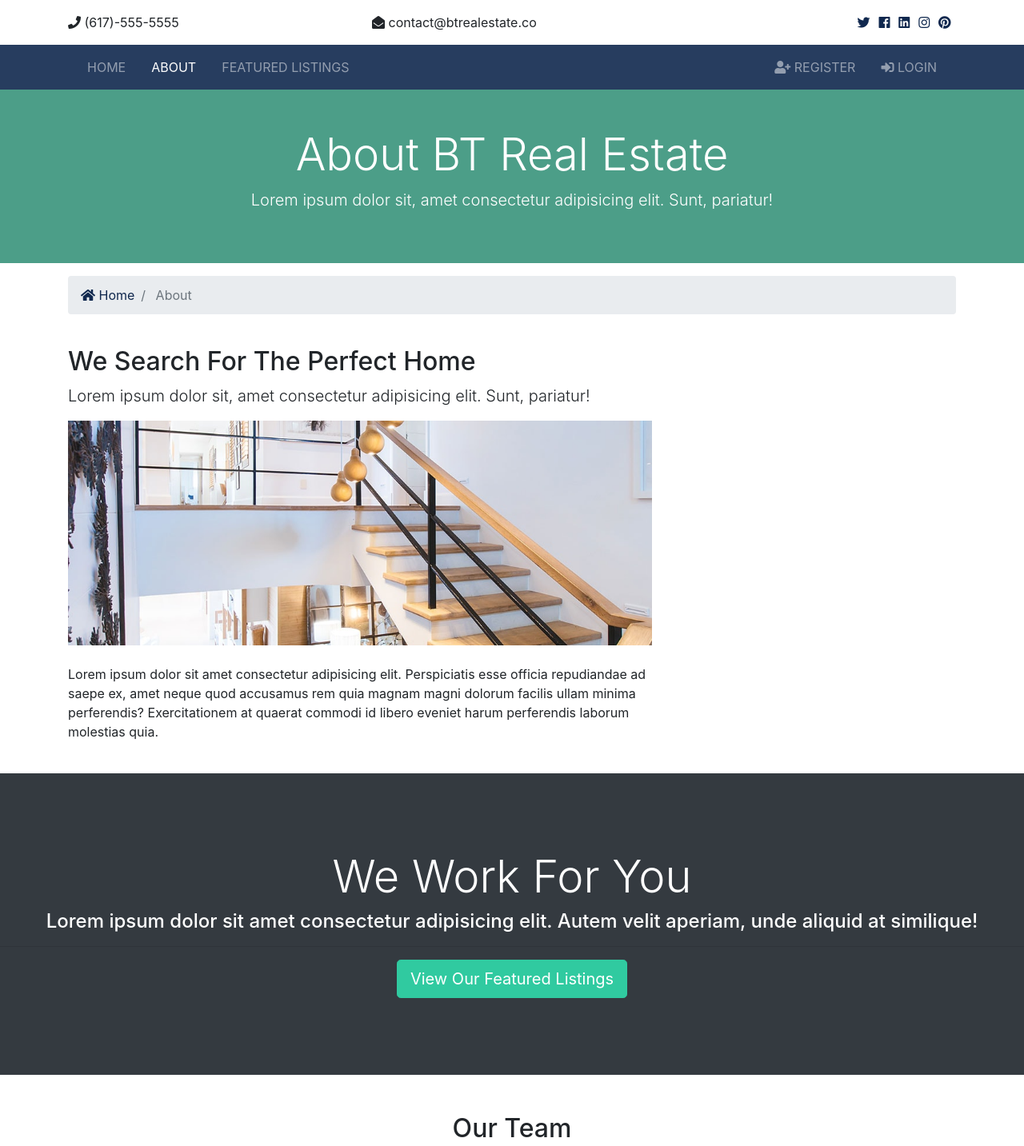
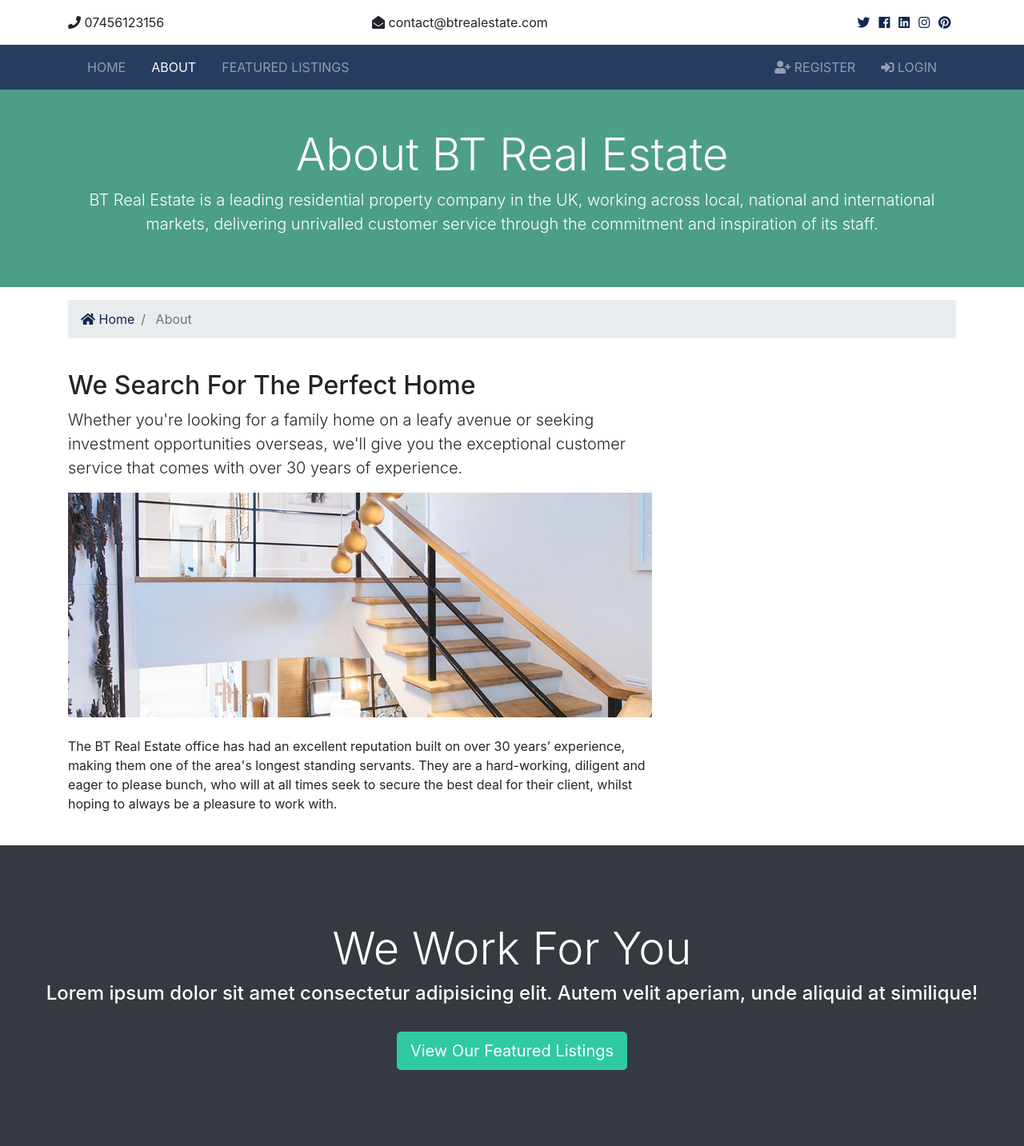
Before and after one commit to sandrahelicka88/realestate_project, a Django app: template templates/pages/about.html in a window 1280 px wide. Shown: the top 1433 px of the page at 80% size. Run offline with Django 3.2, Linux system fonts and the light colour scheme; the template is opened without the code that fills it, so the values that code supplies are empty; some libraries are stand-ins or nearby versions.

Commit message:
Last changes

```diff
--- a/templates/listings/listings.html
+++ b/templates/listings/listings.html
@@ -42,7 +42,7 @@
                 <img class="card-img-top" src="{{ listing.photo_main.url }}" alt="">
                 <div class="card-img-overlay">
                 <h2>
-                    <span class="badge badge-secondary text-white">${{ listing.price | intcomma }}</span>
+                    <span class="badge badge-secondary text-white">£ {{ listing.price | intcomma }}</span>
                 </h2>
                 </div>
                 <div class="card-body">
--- a/templates/pages/about.html
+++ b/templates/pages/about.html
@@ -8,7 +8,7 @@
       <div class="row text-center">
         <div class="col-md-12">
           <h1 class="display-4">About BT Real Estate</h1>
-          <p class="lead">Lorem ipsum dolor sit, amet consectetur adipisicing elit. Sunt, pariatur!</p>
+          <p class="lead">BT Real Estate is a leading residential property company in the UK, working across local, national and international markets, delivering unrivalled customer service through the commitment and inspiration of its staff.</p>
         </div>
       </div>
     </div>
@@ -34,11 +34,9 @@
       <div class="row">
         <div class="col-md-8">
           <h2>We Search For The Perfect Home</h2>
-          <p class="lead">Lorem ipsum dolor sit, amet consectetur adipisicing elit. Sunt, pariatur!</p>
+          <p class="lead">Whether you're looking for a family home on a leafy avenue or seeking investment opportunities overseas, we'll give you the exceptional customer service that comes with over 30 years of experience. </p>
           <img src="{% static 'img/about.jpg' %}" alt="">
-          <p class="mt-4">Lorem ipsum dolor sit amet consectetur adipisicing elit. Perspiciatis esse officia repudiandae ad saepe ex, amet
-            neque quod accusamus rem quia magnam magni dolorum facilis ullam minima perferendis? Exercitationem at quaerat
-            commodi id libero eveniet harum perferendis laborum molestias quia.</p>
+          <p class="mt-4">The BT Real Estate office has had an excellent reputation built on over 30 years’ experience, making them one of the area's longest standing servants. They are a hard-working, diligent and eager to please bunch, who will at all times seek to secure the best deal for their client, whilst hoping to always be a pleasure to work with.</p>
         </div>
         <div class="col-md-4">
           {% if mvp_realtors %}
@@ -65,7 +63,7 @@
     <h2 class="display-4">We Work For You</h2>
     <h4>Lorem ipsum dolor sit amet consectetur adipisicing elit. Autem velit aperiam, unde aliquid at similique!</h4>
     <hr>
-    <a href="listings.html" class="btn btn-secondary text-white btn-lg">View Our Featured Listings</a>
+    <a href="{% url 'listings' %}" class="btn btn-secondary text-white btn-lg">View Our Featured Listings</a>
   </section>
 
   <!-- Team -->
--- a/templates/partials/_topbar.html
+++ b/templates/partials/_topbar.html
@@ -3,10 +3,10 @@
     <div class="container">
       <div class="row">
         <div class="col-md-4">
-          <i class="fas fa-phone"></i> (617)-555-5555
+          <i class="fas fa-phone"></i> 07456123156
         </div>
         <div class="col-md-4">
-          <i class="fas fa-envelope-open"></i> contact@btrealestate.co
+          <i class="fas fa-envelope-open"></i> contact@btrealestate.com
         </div>
         <div class="col-md-4">
           <div class="social text-right">
```
Also changed, not shown: templates/pages/index.html (+5 -8 lines).
